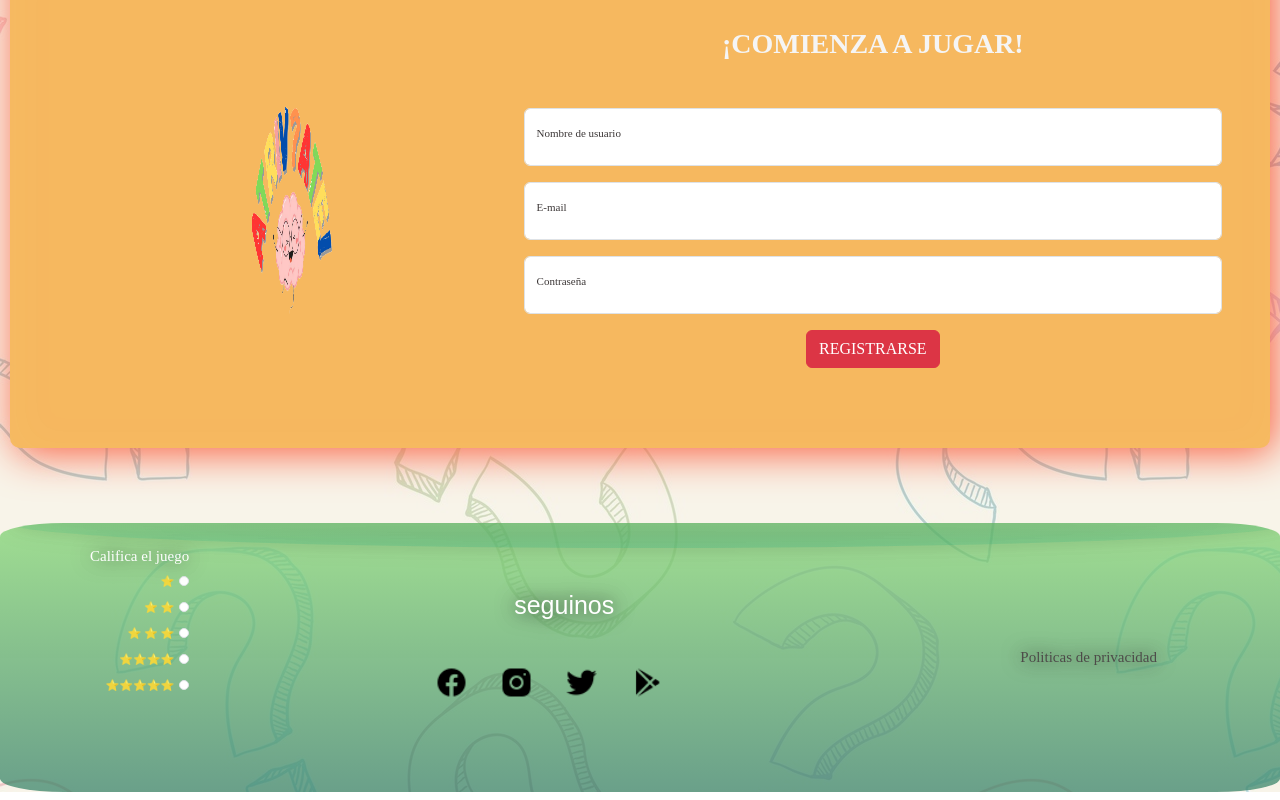
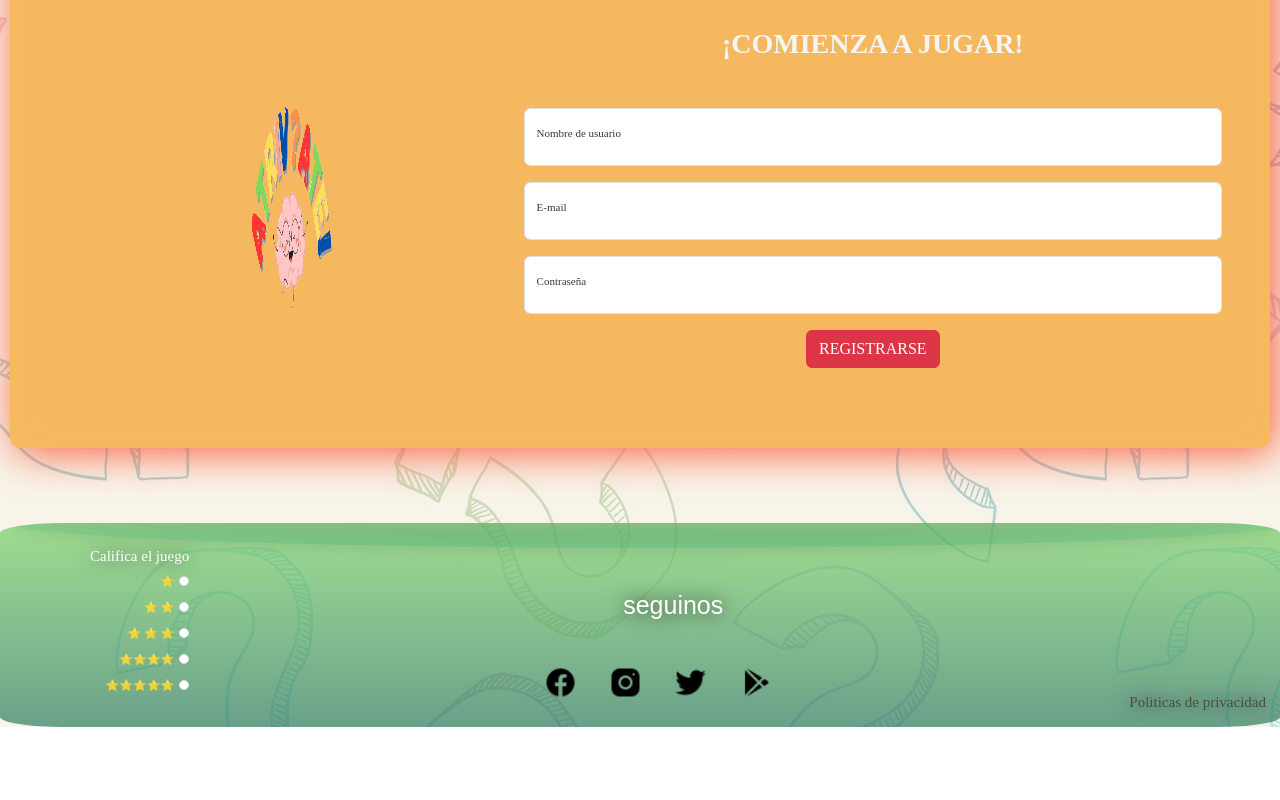
Before and after one commit to GuadalupeLippo/juego-Trivia, a React (Create React App) app in the folder trivia-front/: page / in a window 1280 px wide. Shown: the part 1004-1804 px from the top of the page. After the commit the page ends 1739 px from the top, so only its background shows below. Built offline with nearby package versions, Linux system fonts and the light colour scheme; a web font is replaced by a local one.

Commit message:
"terminado footer";

```diff
--- a/trivia-front/src/components/footer/footer.css
+++ b/trivia-front/src/components/footer/footer.css
@@ -6,6 +6,7 @@
   padding: 10px;
   width: 100%;
   justify-content: space-between;
+
   background: linear-gradient(rgba(126, 213, 111, 0.719), rgba(49, 126, 99, 0.712));
   position: relative;
   overflow: hidden; /* Asegura que la curva se muestre correctamente */
@@ -69,11 +70,12 @@ ul h2{
   margin-top: 50px;
 }
 .politicas{
+  display: flex;
   justify-content: flex-end;
-  margin: 18px;
-  padding: 95px;
+  margin: 2px;
+  padding: 2px;
   font-size: 15px;
-
+  align-items: flex-end;
   color: rgb(77, 75, 73);
   filter: drop-shadow(
     0 0 10px rgb(15, 15, 15)
```
